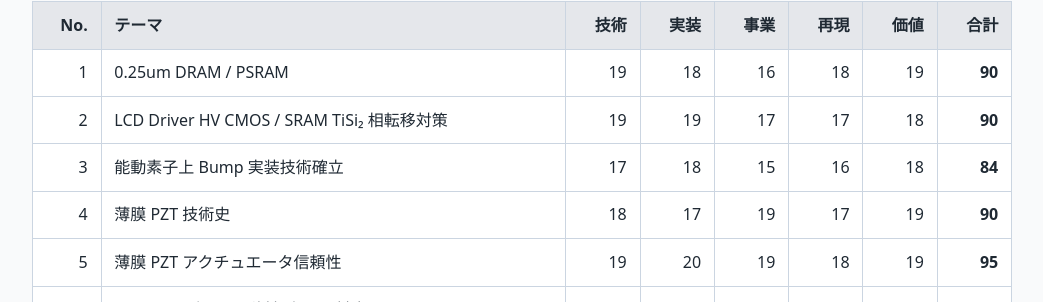
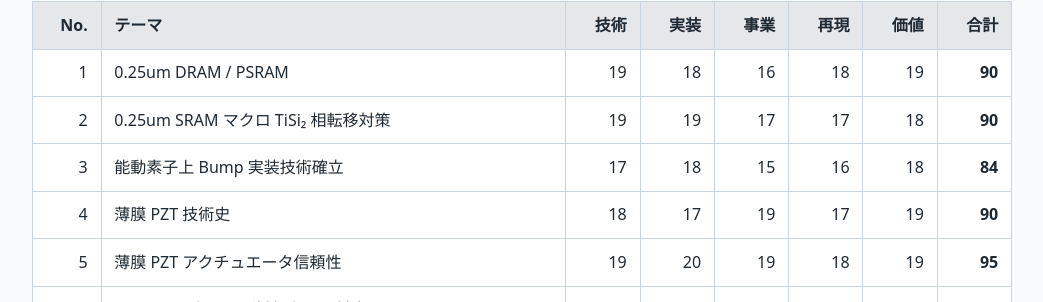
Before and after one commit to Samizo-AITL/Samizo-AITL.github.io, a Jekyll site: the page built from about/docs/evaluation.md, in a window 1280 px wide. Shown: the part 685-987 px from the top of the page, without its empty margins (118-1161 px from the left). Built offline with Jekyll 4.4.1, drawn with Linux system fonts in a browser that asks for light colours.

Commit message:
Update evaluation.md

```diff
--- a/about/docs/evaluation.md
+++ b/about/docs/evaluation.md
@@ -29,7 +29,7 @@ title: "Evaluation Matrix — Manufacturing Technology"
 | No. | テーマ | 技術 | 実装 | 事業 | 再現 | 価値 | 合計 |
 |---:|---|---:|---:|---:|---:|---:|---:|
 | 1 | 0.25um DRAM / PSRAM | 19 | 18 | 16 | 18 | 19 | **90** |
-| 2 | LCD Driver HV CMOS / SRAM TiSi₂ 相転移対策 | 19 | 19 | 17 | 17 | 18 | **90** |
+| 2 | 0.25um SRAM マクロ TiSi₂ 相転移対策 | 19 | 19 | 17 | 17 | 18 | **90** |
 | 3 | 能動素子上 Bump 実装技術確立 | 17 | 18 | 15 | 16 | 18 | **84** |
 | 4 | 薄膜 PZT 技術史 | 18 | 17 | 19 | 17 | 19 | **90** |
 | 5 | 薄膜 PZT アクチュエータ信頼性 | 19 | 20 | 19 | 18 | 19 | **95** |
```
